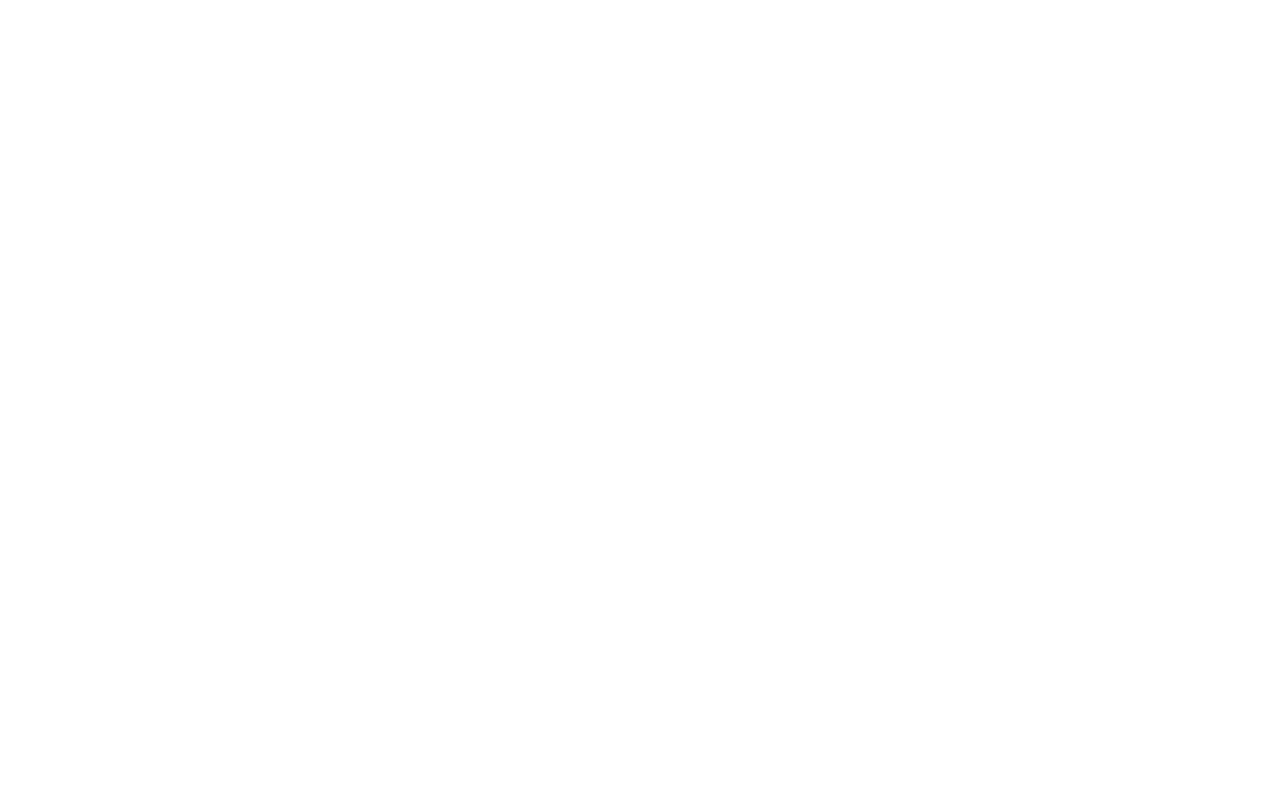
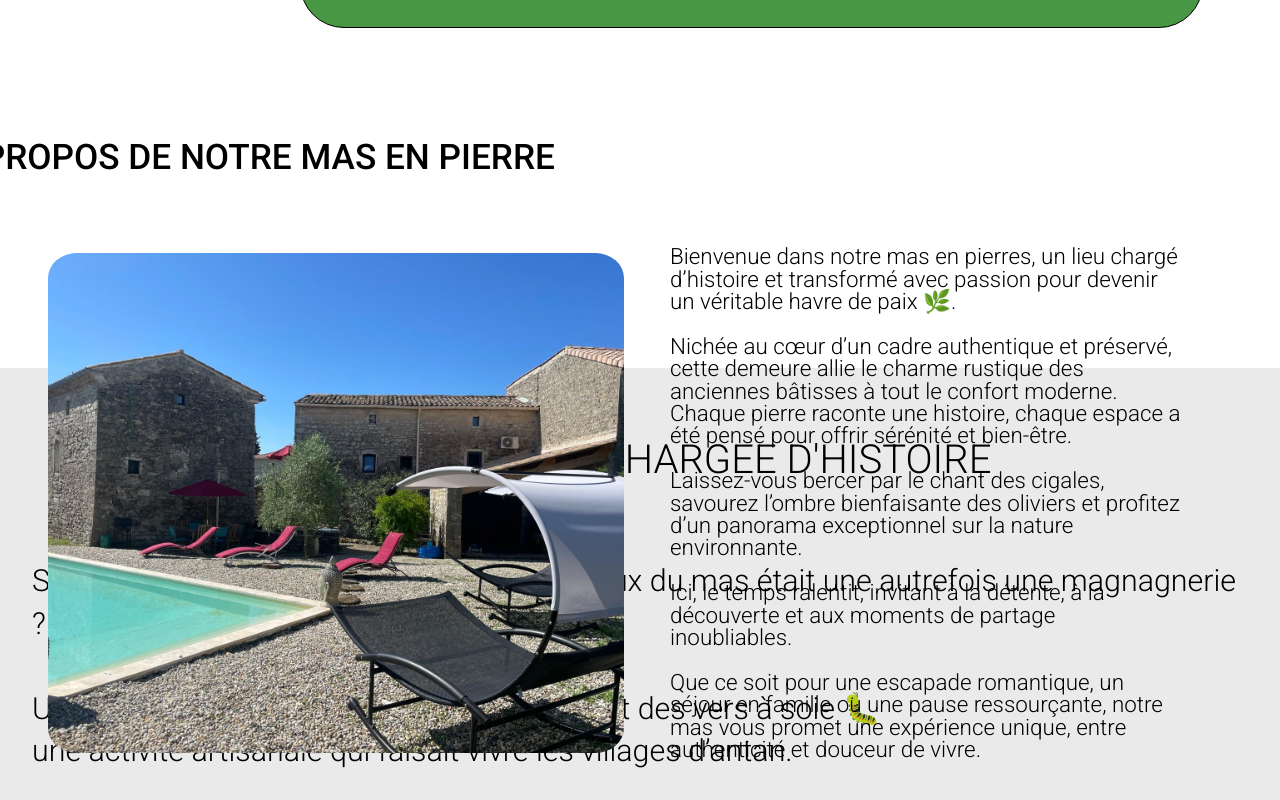
Before and after one commit to DoomZyx/Le-Mas-Du-Paradis, a React (Vite) app: page /about in a window 1280 px wide. Before the commit this address had no page. Shown: the top 800 px of the page. Built offline with nearby package versions, Linux system fonts and the light colour scheme.

Commit message:
story ajouté

```diff
--- a/src/App.jsx
+++ b/src/App.jsx
@@ -3,6 +3,7 @@
 
 import Homepage from "./pages/Homepage/homepage";
 import Location from "./pages/Location/location";
+import About from "./pages/About/about";
 
 function App() {
   return (
@@ -10,6 +11,7 @@
       <Routes>
         <Route path="/" element={<Homepage />} />
         <Route path="/Location" element={<Location />} />
+        <Route path="/about" element={<About />} />
       </Routes>
     </Router>
   );
--- /dev/null
+++ b/src/components/Header-A/_header.scss
@@ -0,0 +1,35 @@
+.header-about {
+  margin-top: 5em;
+  display: flex;
+  flex-direction: column;
+  justify-content: center;
+  align-items: center;
+  h1 {
+    position: relative;
+    right: 11em;
+    font-size: 2.2em;
+    font-weight: 500;
+    color: #000000;
+    margin-bottom: 2em;
+  }
+}
+.header-layout {
+  display: flex;
+  flex-direction: row;
+  justify-content: space-around;
+  align-items: center;
+  img {
+    border-radius: 5%;
+    width: 45%;
+    height: 500px;
+    object-fit: cover;
+  }
+  h2 {
+    position: relative;
+    right: 50px;
+    font-weight: 300;
+    font-size: 1.4em;
+    width: 40%;
+    color: #000000;
+  }
+}
--- /dev/null
+++ b/src/components/Header-A/header.jsx
@@ -0,0 +1,34 @@
+import "./_header.scss";
+import gite27 from "../../../public/gite/gite27.jpg";
+
+function Header() {
+  return (
+    <>
+      <header className="header-about">
+        <h1>A PROPOS DE NOTRE MAS EN PIERRE</h1>
+        <div className="header-layout">
+          <img src={gite27} alt="Le Mas Du Paradis Bleu" />
+          <h2>
+            Bienvenue dans notre mas en pierres, un lieu chargé d’histoire et
+            transformé avec passion pour devenir un véritable havre de paix 🌿.{" "}
+            <br /> <br />
+            Nichée au cœur d’un cadre authentique et préservé, cette demeure
+            allie le charme rustique des anciennes bâtisses à tout le confort
+            moderne. Chaque pierre raconte une histoire, chaque espace a été
+            pensé pour offrir sérénité et bien-être. <br />
+            <br /> Laissez-vous bercer par le chant des cigales, savourez
+            l’ombre bienfaisante des oliviers et profitez d’un panorama
+            exceptionnel sur la nature environnante. <br /> <br /> Ici, le temps
+            ralentit, invitant à la détente, à la découverte et aux moments de
+            partage inoubliables. <br />
+            <br /> Que ce soit pour une escapade romantique, un séjour en
+            famille ou une pause ressourçante, notre mas vous promet une
+            expérience unique, entre authenticité et douceur de vivre.
+          </h2>
+        </div>
+      </header>
+    </>
+  );
+}
+
+export default Header;
--- /dev/null
+++ b/src/components/Story/_story.scss
@@ -0,0 +1,21 @@
+.layout-story {
+ padding: 2em;
+ margin-top: 3em;
+ background-color: #EAEAEA;
+ color: #000000;
+ height: 73vh;
+ display: flex;
+ flex-direction: column;
+ align-items: center;
+ h2 {
+  padding: 1em;
+  font-size: 2.5em;
+  margin-bottom: 1em;
+  font-weight: 300;
+ }
+ h3 {
+  font-weight: 300;
+  font-size: 1.9em;
+  line-height: 1.4;
+ }
+}
--- /dev/null
+++ b/src/components/Story/story.jsx
@@ -0,0 +1,24 @@
+import "./_story.scss";
+
+function Story() {
+  return (
+    <>
+      <div className="layout-story">
+        <h2>LE GITE, UN LIEU CHARGEE D'HISTOIRE</h2>
+        <h3>
+          Saviez-vous que l’un des bâtiments principaux du mas était une
+          autrefois une magnagnerie ? 🤔
+          <br /> <br />
+          Une magnagnerie est un atelier où l’on élevait des vers à soie 🐛
+          <br />
+          une activité artisanale qui faisait vivre les villages d’antan.
+          <br /> <br />
+          Ce bâtiment, témoin de cette époque, a été entiérement repensé tout en
+          respectant son âme et son caractère original
+        </h3>
+      </div>
+    </>
+  );
+}
+
+export default Story;
--- a/src/components/header-H/_header.scss
+++ b/src/components/header-H/_header.scss
@@ -1,4 +1,4 @@
-header {
+.header-home {
   position: relative;
   top: 250px;
   height: 30vh;
--- a/src/components/header-H/header-H.jsx
+++ b/src/components/header-H/header-H.jsx
@@ -3,7 +3,7 @@
 function Header() {
   return (
     <>
-      <header>
+      <header className="header-home">
         <div className="layout-header">
           <h1 className="front-title">
             VIVEZ L’AUTHENTICITÉ ✨ <br /> <br />
--- /dev/null
+++ b/src/pages/About/about.jsx
@@ -0,0 +1,18 @@
+import Nav from "../../components/nav/nav";
+import Header from "../../components/Header-A/header";
+import Story from "../../components/Story/story";
+import "./_about.scss";
+
+function About() {
+  return (
+    <>
+      <Nav />
+      <Header />
+      <main>
+        <Story />
+      </main>
+    </>
+  );
+}
+
+export default About;
```
Also changed, not shown: src/pages/About/_about.scss (added).
